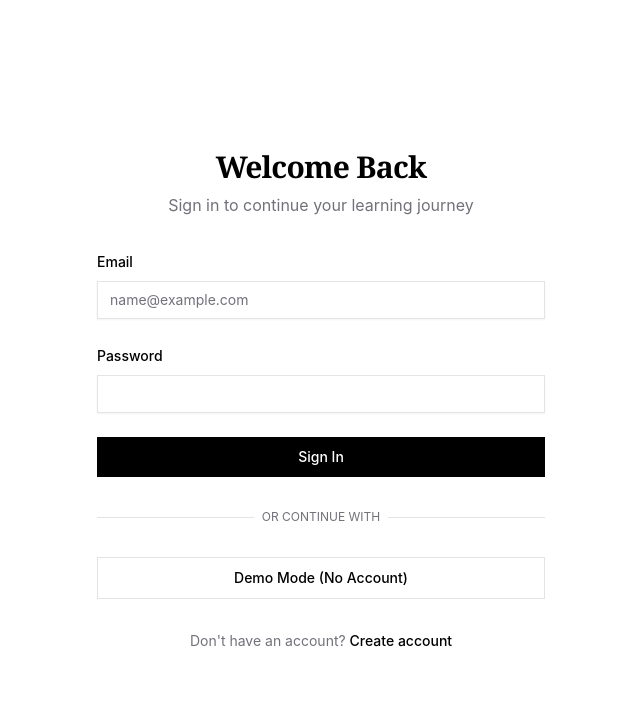
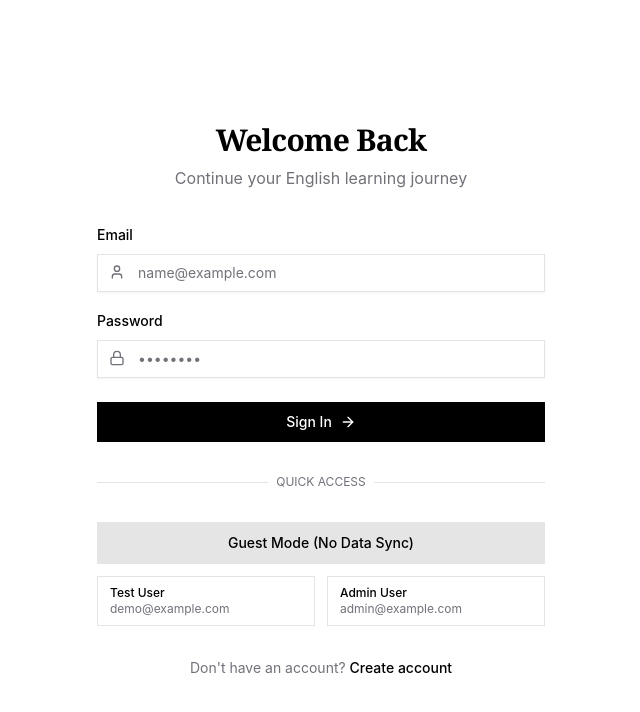
Before and after one commit to PGLiucr/LXT-s-learning, a React (Vite) app: page /login in a window 1280 px wide. Shown: the top 712 px of the page, without its empty margins (319-959 px from the left). Built offline with nearby package versions, Linux system fonts and the light colour scheme; no server answers.

Commit message:
Fix: Add vercel.json and update login page

```diff
--- a/src/pages/LoginPage.tsx
+++ b/src/pages/LoginPage.tsx
@@ -2,6 +2,7 @@ import React, { useState } from 'react'
 import { Link, useNavigate } from 'react-router-dom'
 import { supabase } from '@/supabase/client'
 import { useAuthStore } from '@/store/authStore'
+import { User, Lock, ArrowRight } from 'lucide-react'
 
 const LoginPage = () => {
   const [email, setEmail] = useState('')
@@ -36,48 +37,65 @@ const LoginPage = () => {
     navigate('/')
   }
 
+  // Pre-fill helper function
+  const fillCredentials = (e: string, p: string) => {
+    setEmail(e)
+    setPassword(p)
+  }
+
   return (
     <div className="min-h-screen flex items-center justify-center bg-background px-4">
       <div className="w-full max-w-md space-y-8">
-        <div className="text-center">
+        <div className="text-center space-y-2">
           <h1 className="text-3xl font-serif font-bold tracking-tight">Welcome Back</h1>
-          <p className="mt-2 text-muted-foreground">Sign in to continue your learning journey</p>
+          <p className="text-muted-foreground">Continue your English learning journey</p>
         </div>
 
         {error && (
-          <div className="bg-red-50 text-red-600 p-4 text-sm border border-red-100">
-            {error}
+          <div className="bg-red-50 text-red-600 p-3 text-sm border border-red-100 flex items-center gap-2">
+            <span>⚠️</span> {error}
           </div>
         )}
 
         <form onSubmit={handleLogin} className="space-y-6">
+          <div className="space-y-4">
             <div className="space-y-2">
-            <label className="text-sm font-medium leading-none peer-disabled:cursor-not-allowed peer-disabled:opacity-70">Email</label>
+              <label className="text-sm font-medium leading-none">Email</label>
+              <div className="relative">
+                <User className="absolute left-3 top-2.5 h-4 w-4 text-muted-foreground" />
                 <input
                   type="email"
                   value={email}
                   onChange={(e) => setEmail(e.target.value)}
-              className="input-base"
+                  className="input-base pl-10"
                   placeholder="name@example.com"
                   required
                 />
               </div>
+            </div>
             <div className="space-y-2">
-            <label className="text-sm font-medium leading-none peer-disabled:cursor-not-allowed peer-disabled:opacity-70">Password</label>
+              <label className="text-sm font-medium leading-none">Password</label>
+              <div className="relative">
+                <Lock className="absolute left-3 top-2.5 h-4 w-4 text-muted-foreground" />
                 <input
                   type="password"
                   value={password}
                   onChange={(e) => setPassword(e.target.value)}
-              className="input-base"
+                  className="input-base pl-10"
+                  placeholder="••••••••"
                   required
                 />
               </div>
+            </div>
+          </div>
+
           <button
             type="submit"
             disabled={loading}
-            className="btn-primary w-full py-2.5"
+            className="btn-primary w-full py-2.5 flex items-center justify-center gap-2 group"
           >
             {loading ? 'Logging in...' : 'Sign In'}
+            {!loading && <ArrowRight className="h-4 w-4 group-hover:translate-x-1 transition-transform" />}
           </button>
         </form>
 
@@ -86,16 +104,35 @@ const LoginPage = () => {
             <span className="w-full border-t border-border" />
           </div>
           <div className="relative flex justify-center text-xs uppercase">
-            <span className="bg-background px-2 text-muted-foreground">Or continue with</span>
+            <span className="bg-background px-2 text-muted-foreground">Quick Access</span>
           </div>
         </div>
 
+        <div className="space-y-3">
           <button
             onClick={handleDemoLogin}
-          className="btn-outline w-full py-2.5"
+            className="w-full py-2.5 bg-secondary text-secondary-foreground hover:bg-secondary/80 transition-colors border border-transparent text-sm font-medium"
           >
-          Demo Mode (No Account)
+            Guest Mode (No Data Sync)
           </button>
+
+          <div className="grid grid-cols-2 gap-3">
+            <button
+              onClick={() => fillCredentials('demo@example.com', 'password123')}
+              className="py-2 px-3 text-xs border border-border hover:bg-secondary/50 transition-colors text-muted-foreground hover:text-foreground text-left"
+            >
+              <div className="font-medium text-foreground">Test User</div>
+              demo@example.com
+            </button>
+            <button
+              onClick={() => fillCredentials('admin@example.com', 'admin123')}
+              className="py-2 px-3 text-xs border border-border hover:bg-secondary/50 transition-colors text-muted-foreground hover:text-foreground text-left"
+            >
+              <div className="font-medium text-foreground">Admin User</div>
+              admin@example.com
+            </button>
+          </div>
+        </div>
 
         <p className="text-center text-sm text-muted-foreground">
           Don't have an account? <Link to="/register" className="font-medium text-primary hover:underline underline-offset-4">Create account</Link>
```
Lines whose indentation alone changed are shown as unchanged.
